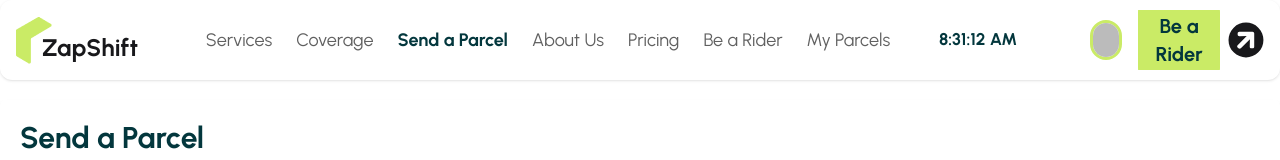
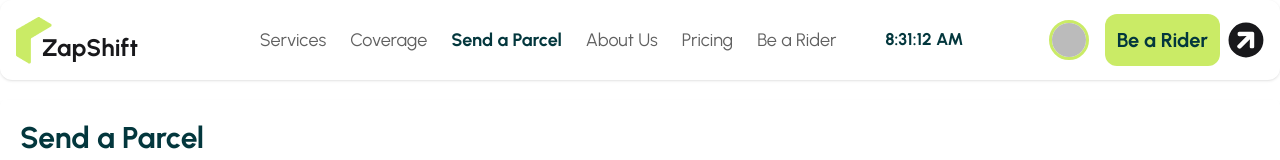
Before and after one commit to fahim-shareear/zap-shift-main, a React app in the folder zap-shift-ui/: page /send-a-parcel in a window 1280 px wide. Shown: the top 160 px of the page. Built offline with nearby package versions, Linux system fonts and the light colour scheme; no server answers; sample sign-in values are in the browser's storage; the HTML template or start-up script is replaced by a standard one.

Commit message:
removing the my parcels menu from the direct navbar and moving it to the profile dropdown

```diff
--- a/zap-shift-ui/src/pages/shared/Navbar.jsx
+++ b/zap-shift-ui/src/pages/shared/Navbar.jsx
@@ -34,9 +34,6 @@ const Navbar = () => {
         <li className="text-lg"><NavLink className={({ isActive }) => isActive ? "text-primary font-bold" : "text-accent"} to="/about-us">About Us</NavLink></li>
         <li className="text-lg"><NavLink className={({ isActive }) => isActive ? "text-primary font-bold" : "text-accent"} to="/pricing">Pricing</NavLink></li>
         <li className="text-lg"><NavLink className={({ isActive }) => isActive ? "text-primary font-bold" : "text-accent"} to="/bearider">Be a Rider</NavLink></li>
-        {
-            user && <li className="text-lg"><NavLink className={({ isActive }) => isActive ? "text-primary font-bold" : "text-accent"} to="/dashboard/my-parcels">My Parcels</NavLink></li>
-        }
 
     </>
 
@@ -76,6 +73,7 @@ const Navbar = () => {
                                 <h3 className="font-medium text-white">{user.email}</h3>
                                 <ul className="list-none">
                                     <li className="font-medium text-white cursor-pointer"><Link to="/dashboard">Dashboard</Link></li>
+                                    <li className="font-medium text-white cursor-pointer"><Link to="/dashboard/my-parcels">My parcels</Link></li>
                                     <li className="font-medium text-white cursor-pointer"><Link to="/edit-profile">Edit Profile</Link></li>
                                 </ul>
                                 <button className="border border-white rounded-md font-bold p-2 mt-4 text-white hover:bg-secondary hover:text-primary cursor-pointer duration-300  transition transform active:scale-95"
```
